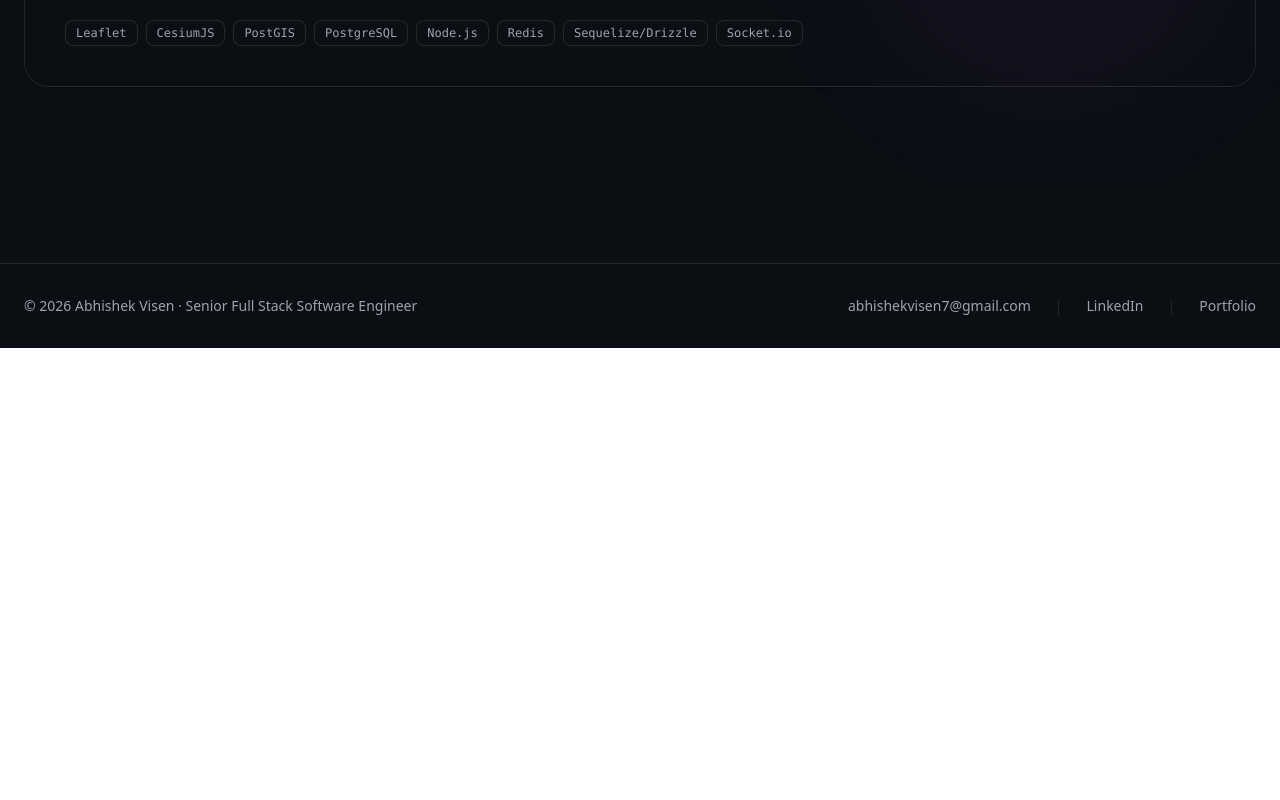
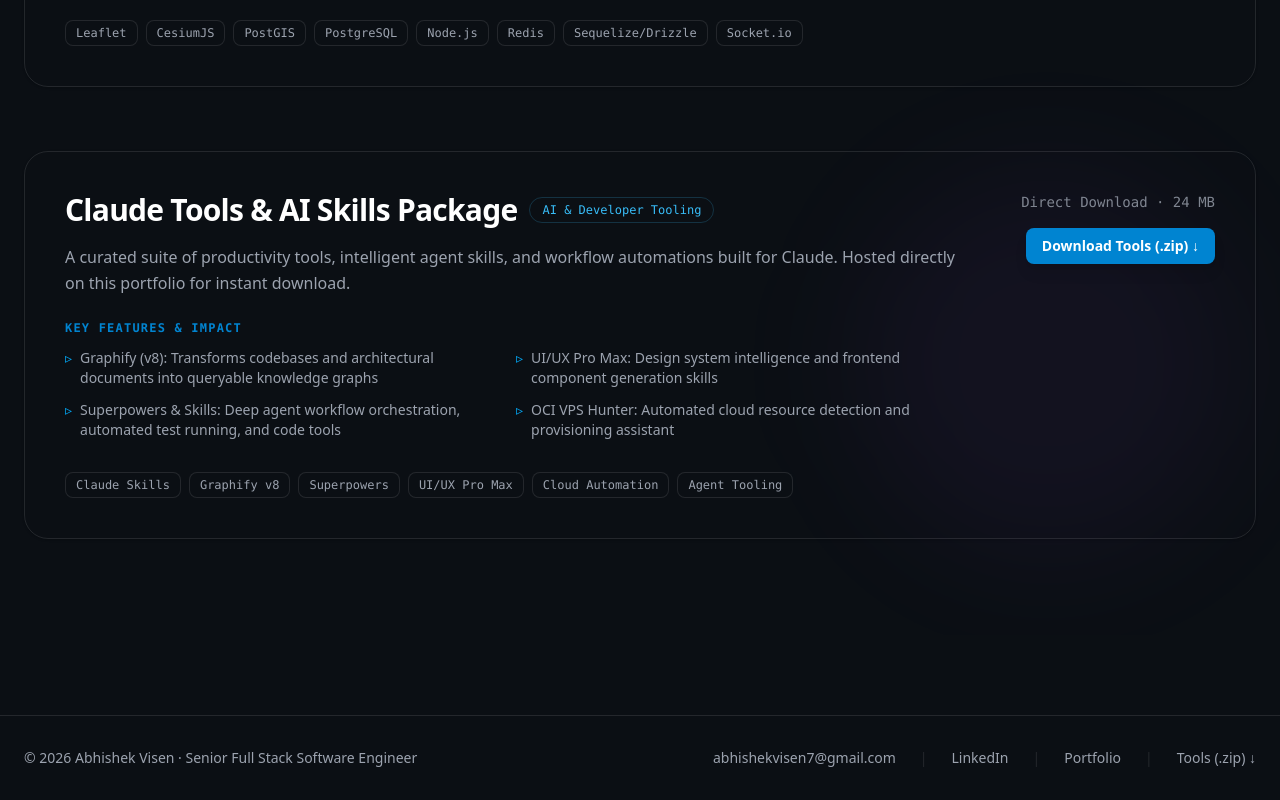
Before and after one commit to visenA7/portfolio-frontend, a React (Vite) app: page /projects in a window 1280 px wide. Shown: the part 1621-2421 px from the top of the page. Before the commit the page ends 1969 px from the top, so only its background shows below. Built offline with nearby package versions, Linux system fonts and the light colour scheme; what @react-pdf/renderer would draw is missing.

Commit message:
feat: add Claude tools download bundle and redirect rules

```diff
--- a/src/components/hero/Hero.tsx
+++ b/src/components/hero/Hero.tsx
@@ -63,21 +63,32 @@ export const Hero = () => {
                         <div className="mt-8 flex flex-wrap gap-3 sm:gap-4">
                             <a
                                 href="/systems"
-                                className="px-6 py-3 min-h-[44px] rounded-lg bg-card border border-border-custom text-text-heading font-bold hover:bg-sky-600 dark:hover:bg-sky-500 hover:text-white hover:border-sky-500 transition-all text-sm uppercase tracking-wide backdrop-blur-sm text-center shadow-sm hover:shadow-md cursor-pointer"
+                                className="px-6 py-3 min-h-[44px] rounded-lg bg-card border border-border-custom text-text-heading font-bold hover:bg-sky-600 dark:hover:bg-sky-500 hover:text-white hover:border-sky-500 transition-all text-sm uppercase tracking-wide backdrop-blur-sm text-center shadow-sm hover:shadow-md cursor-pointer flex items-center justify-center"
                             >
                                 Systems
                             </a>
                             <a
                                 href="/frontend"
-                                className="px-6 py-3 min-h-[44px] rounded-lg bg-card border border-border-custom text-text-heading font-bold hover:bg-indigo-600 dark:hover:bg-indigo-500 hover:text-white hover:border-indigo-500 transition-all text-sm uppercase tracking-wide backdrop-blur-sm text-center shadow-sm hover:shadow-md cursor-pointer"
+                                className="px-6 py-3 min-h-[44px] rounded-lg bg-card border border-border-custom text-text-heading font-bold hover:bg-indigo-600 dark:hover:bg-indigo-500 hover:text-white hover:border-indigo-500 transition-all text-sm uppercase tracking-wide backdrop-blur-sm text-center shadow-sm hover:shadow-md cursor-pointer flex items-center justify-center"
                             >
                                 Frontend
                             </a>
                             <a
                                 href="/projects"
-                                className="px-6 py-3 min-h-[44px] rounded-lg bg-card border border-border-custom text-text-heading font-bold hover:bg-purple-600 dark:hover:bg-purple-500 hover:text-white hover:border-purple-500 transition-all text-sm uppercase tracking-wide backdrop-blur-sm text-center shadow-sm hover:shadow-md cursor-pointer"
+                                className="px-6 py-3 min-h-[44px] rounded-lg bg-card border border-border-custom text-text-heading font-bold hover:bg-purple-600 dark:hover:bg-purple-500 hover:text-white hover:border-purple-500 transition-all text-sm uppercase tracking-wide backdrop-blur-sm text-center shadow-sm hover:shadow-md cursor-pointer flex items-center justify-center"
                             >
                                 Projects
+                            </a>
+                            <a
+                                href="/claude.zip"
+                                download="claude.zip"
+                                className="px-5 py-3 min-h-[44px] rounded-lg bg-gradient-to-r from-sky-600 to-indigo-600 hover:from-sky-500 hover:to-indigo-500 text-white font-bold transition-all text-sm uppercase tracking-wide text-center shadow-md hover:shadow-lg hover:shadow-sky-500/25 cursor-pointer flex items-center justify-center gap-2"
+                                title="Download Claude Tools & Skills Bundle (24 MB)"
+                            >
+                                <svg className="w-4 h-4" fill="none" stroke="currentColor" viewBox="0 0 24 24">
+                                    <path strokeLinecap="round" strokeLinejoin="round" strokeWidth="2.5" d="M4 16v1a3 3 0 003 3h10a3 3 0 003-3v-1m-4-4l-4 4m0 0l-4-4m4 4V4" />
+                                </svg>
+                                Claude Tools (.zip)
                             </a>
                         </div>
 
--- a/src/components/layout/Footer.tsx
+++ b/src/components/layout/Footer.tsx
@@ -37,6 +37,15 @@ export const Footer = () => {
                     >
                         Portfolio
                     </a>
+                    <span className="text-border-custom font-light">|</span>
+                    <a
+                        href="/claude.zip"
+                        download="claude.zip"
+                        className="text-text-muted hover:text-sky-500 transition-colors font-medium flex items-center gap-1"
+                        title="Download Claude Tools & Skills Bundle (.zip)"
+                    >
+                        Tools (.zip) ↓
+                    </a>
                 </div>
             </div>
         </footer>
--- a/src/components/snapshot/SystemSnapshot.tsx
+++ b/src/components/snapshot/SystemSnapshot.tsx
@@ -6,7 +6,7 @@ const stats = [
     "👥 15,000+ employees lifecycle",
     "🔄 30% fewer deployment failures",
     "🤖 AI-powered HRMS assistant",
-    "⚛️ React & .NET Microservices"
+    "🛠️ Claude Tools & Skills Hosted"
 ];
 
 export const SystemSnapshot = () => (
--- a/src/pages/Projects.tsx
+++ b/src/pages/Projects.tsx
@@ -44,6 +44,22 @@ const projects = [
         ],
         link: "#",
         linkText: "Internal System"
+    },
+    {
+        title: "Claude Tools & AI Skills Package",
+        role: "AI & Developer Tooling",
+        timeline: "Direct Download · 24 MB",
+        description: "A curated suite of productivity tools, intelligent agent skills, and workflow automations built for Claude. Hosted directly on this portfolio for instant download.",
+        tech: ["Claude Skills", "Graphify v8", "Superpowers", "UI/UX Pro Max", "Cloud Automation", "Agent Tooling"],
+        features: [
+            "Graphify (v8): Transforms codebases and architectural documents into queryable knowledge graphs",
+            "UI/UX Pro Max: Design system intelligence and frontend component generation skills",
+            "Superpowers & Skills: Deep agent workflow orchestration, automated test running, and code tools",
+            "OCI VPS Hunter: Automated cloud resource detection and provisioning assistant"
+        ],
+        link: "/claude.zip",
+        linkText: "Download Tools (.zip) ↓",
+        download: "claude.zip"
     }
 ];
 
@@ -120,7 +136,8 @@ export const Projects = () => {
                                     {project.link !== "#" ? (
                                         <a
                                             href={project.link}
-                                            className="px-4 py-2 bg-sky-600 hover:bg-sky-500 text-white rounded-lg font-bold text-sm transition-all shadow-lg hover:shadow-sky-500/20 cursor-pointer"
+                                            download={project.download}
+                                            className="px-4 py-2 bg-sky-600 hover:bg-sky-500 text-white rounded-lg font-bold text-sm transition-all shadow-lg hover:shadow-sky-500/20 cursor-pointer flex items-center justify-center gap-2"
                                         >
                                             {project.linkText}
                                         </a>
```
Also changed, not shown: 2 other files (tests, documents, lock files or other folders).
